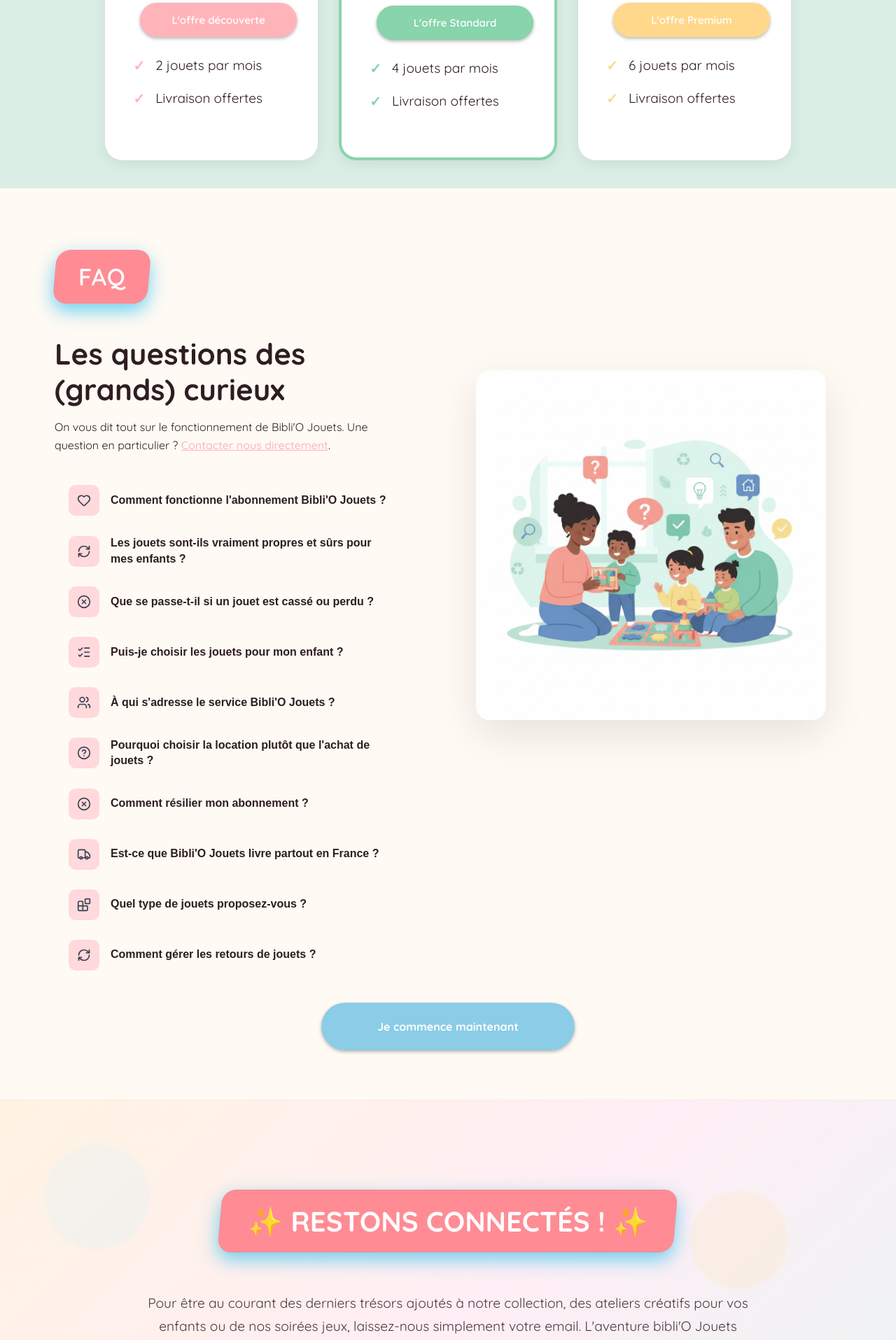
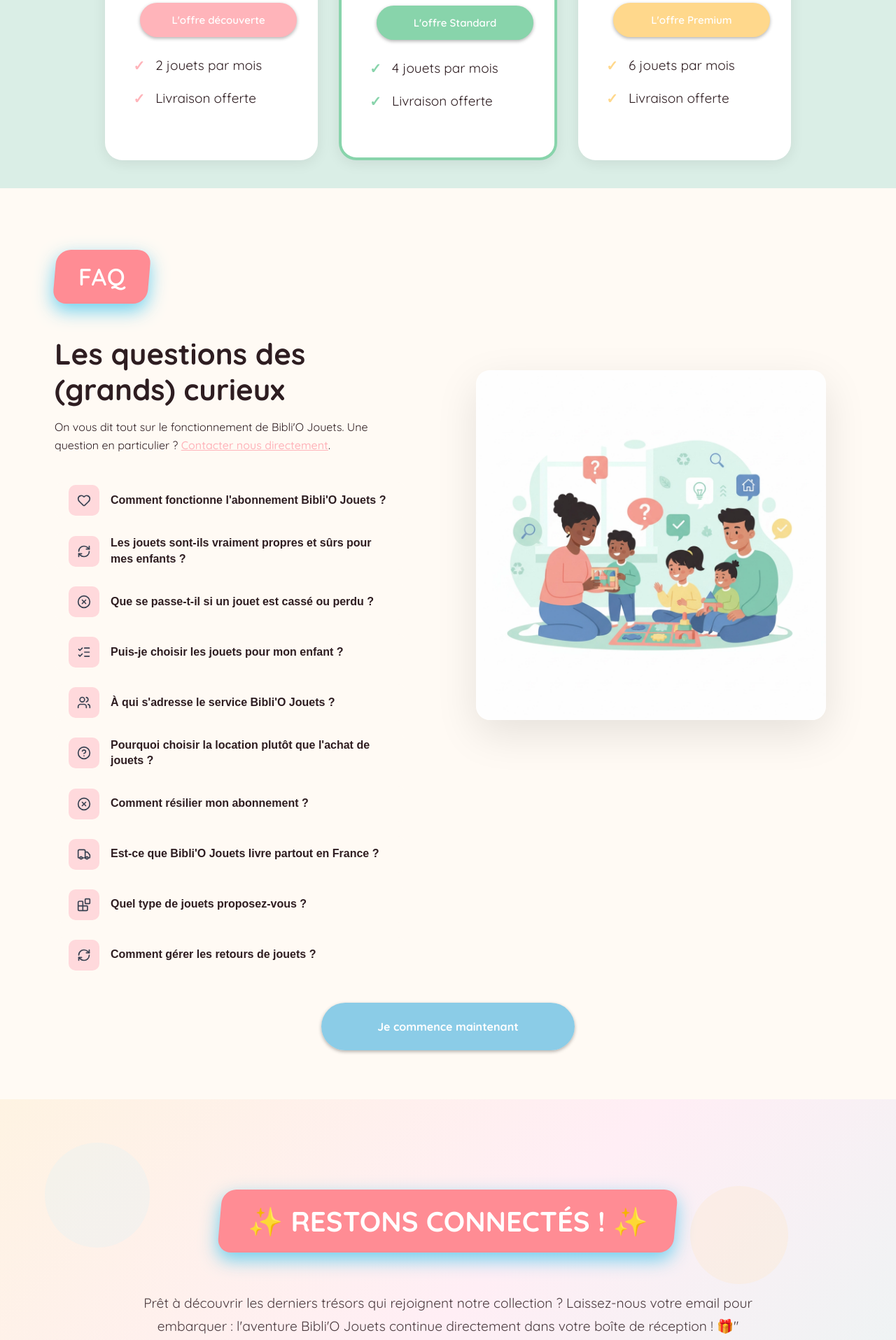
Before and after one commit to biblioJouets/Bibli-O, a Next.js app: page / in a window 1280 px wide. Shown: the part 5300-7215 px from the top of the page at 70% size. Built offline with nearby package versions, Linux system fonts and the light colour scheme; no server answers.

Commit message:
fix syntaxique confusion

```diff
--- a/src/app/en-construction/page.js
+++ b/src/app/en-construction/page.js
@@ -33,7 +33,7 @@
           <i className="fas fa-hammer pickaxe"></i>
         </div>
 
-        <p className="subtitle">Nous préparons quelque chose de génial pour toi ! 🎉</p>
+        <p className="subtitle">Nous préparons quelque chose de génial ! 🎉</p>
 
         <button className="cta-button" onClick={() => window.location.href = '/'}>
           <i className="fas fa-home"></i> Retour à l'accueil
--- a/src/components/CardsPlans.jsx
+++ b/src/components/CardsPlans.jsx
@@ -11,9 +11,9 @@
 
 //Création des lists des cards
 
-const decouverteList = ["2 jouets par mois","Livraison offertes"];
-const standardList = ["4 jouets par mois","Livraison offertes"];
-const premiumList = ["6 jouets par mois","Livraison offertes"];
+const decouverteList = ["2 jouets par mois","Livraison offerte"];
+const standardList = ["4 jouets par mois","Livraison offerte"];
+const premiumList = ["6 jouets par mois","Livraison offerte"];
 
 
 function CardsPlans(){
@@ -23,7 +23,7 @@
 {/* === Carte 1 Rouge | Decouverte Card ===*/}
 <CardsPlan
 title={"Découverte"}
-price={"18€"}
+price={"19€"}
 theme="theme-red"
 button={<ButtonRed text="L'offre découverte" href="/abonnements"/>}
 list={decouverteList}
@@ -31,7 +31,7 @@
 {/* === Carte 2 verte | Standard Card ===*/}
 <CardsPlan
 title={"Standard"}
-price={"28€"}
+price={"25€"}
 theme="theme-green"
 button={<ButtonGreen text="L'offre Standard" href="/abonnements"/>}
 list={standardList}
@@ -39,7 +39,7 @@
 {/* === Carte 3 Jaune | Premium Card ===*/}
 <CardsPlan
 title={"Premium"}
-price={"38€"}
+price={"32€"}
 theme="theme-yellow"
 button={<ButtonYellow text="L'offre Premium" href="/abonnements"/>}
 list={premiumList}
--- a/src/components/FAQ.jsx
+++ b/src/components/FAQ.jsx
@@ -95,7 +95,7 @@
           <h1 className="faq-title">Les questions des (grands) curieux</h1>
           <p className="faq-subtitle">
             On vous dit tout sur le fonctionnement de Bibli'O Jouets. Une question en particulier ?{' '}
-            <a href="#" className="faq-link">Contacter nous directement</a>.
+            <a href="/contact" className="faq-link">Contacter nous directement</a>.
           </p>
 
           <div className="faq-accordion">
--- a/src/components/Newsletter.jsx
+++ b/src/components/Newsletter.jsx
@@ -77,15 +77,14 @@
         <h2 className="newsletter-title">✨ Restons connectés ! ✨</h2>
 
         <p className="text-content">
-          Pour être au courant des derniers trésors ajoutés à notre collection, des ateliers créatifs pour vos enfants ou de nos soirées jeux, laissez-nous simplement votre email. L'aventure bibli'O Jouets continue dans votre boîte mail !! ✨
-        </p>
+Prêt à découvrir les derniers trésors qui rejoignent notre collection ? Laissez-nous votre email pour embarquer : l'aventure Bibli'O Jouets continue directement dans votre boîte de réception ! 🎁"        </p>
 
         <div className="form-newsletter">
           <form onSubmit={handleSubmit}>
             <div className="input-wrapper">
               <input
                 type="email"
-                placeholder="Ton adresse e-mail"
+                placeholder="votre adresse email"
                 value={email}
                 onChange={(e) => setEmail(e.target.value)}
                 className="newsletter-input"
@@ -113,7 +112,7 @@
 
           {showError && (
             <div className="error-message">
-              ⚠️ Oups ! Vérifie ton adresse e-mail 📧
+              ⚠️ Oups ! Vérifiez votre adresse email 📧
             </div>
           )}
 
```
